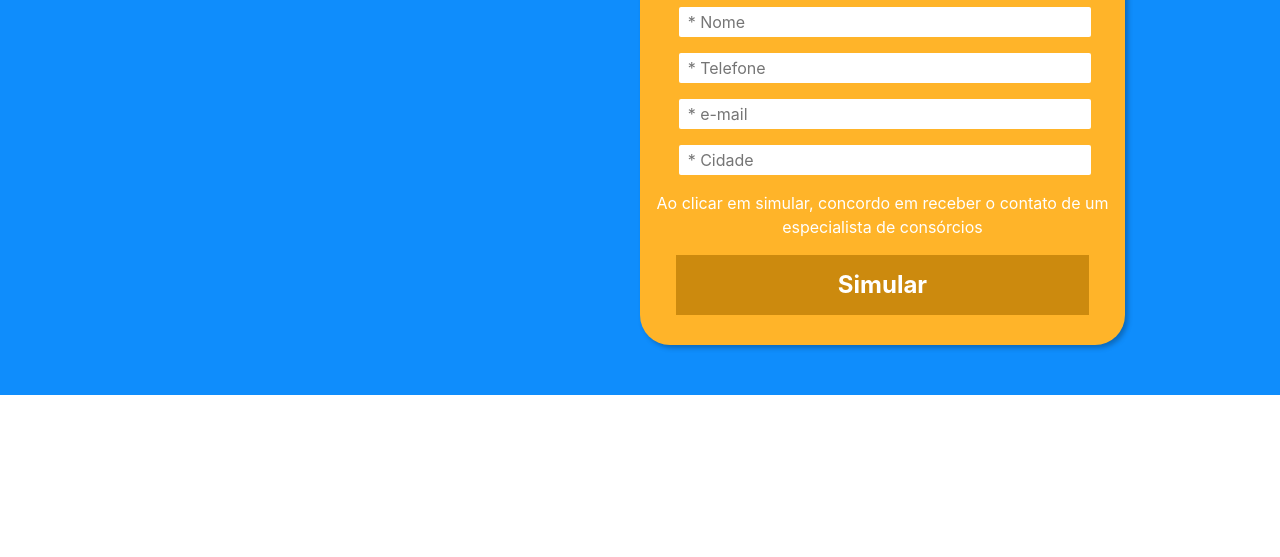
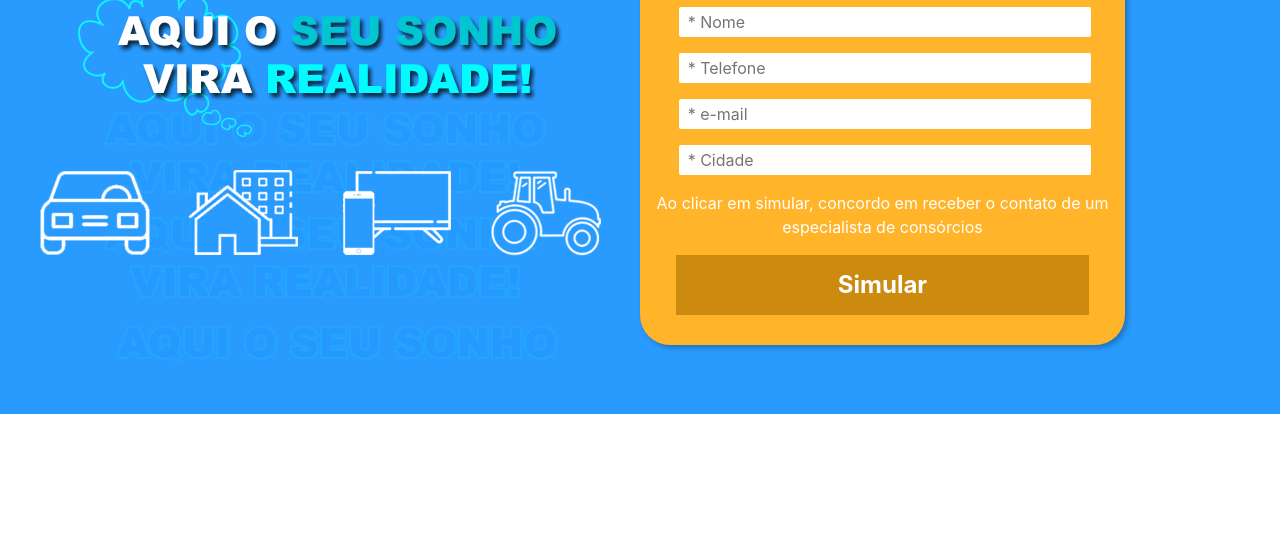
Before and after one commit to RodrigoLodi/projeto-consorcio-final, a plain HTML site: page index.html in a window 1280 px wide. Shown: the part 243-800 px from the top of the page. Drawn offline with nearby package versions, Linux system fonts and the light colour scheme.

Commit message:
main imagem

```diff
--- a/estilo/style.css
+++ b/estilo/style.css
@@ -122,6 +122,33 @@
         background-color: #d18c0c !important;
         border-radius: 0px !important;
     }
+
+    #div-main > img {
+        width: 500px;
+        height: 500px;
+    }
+    #div-main-img-maior {
+        display: none;
+    }
+
+    #div-main-img-menor {
+        display: block;
+    }
+}
+
+@media (min-width: 1250px) {
+    #div-main-img-menor {
+        display: none;
+    }
+
+    #div-main-img-maior {
+        display: block;
+    }
+
+    #div-main > img {
+        width: 600px;
+        height: 500px;
+    }
 }
 
 * {
@@ -236,6 +263,10 @@ header {
 }
 
 #fundo-formulario {
-    background-color: #0f8dfc;
+    background-color: #299bff;
     padding-bottom: 50px;
 }
+
+#div-main {
+    text-align: center;
+}
--- a/index.html
+++ b/index.html
@@ -71,10 +71,11 @@
             </ul>
         </div>
         <div class="row no-gutters" id="fundo-formulario">
-            <div class="col-0 col-sm-0 col-md-4 col-lg-6 col-xl-6">
-
+            <div class="col-0 col-sm-0 col-md-0 col-lg-6 col-xl-6"  id="div-main">
+                <img src="estilo/imagens/main/fundo.png" alt="fundo" id="div-main-img-menor" style="margin: auto;">
+                <img src="estilo/imagens/main/fundo2.png" alt="fundo2" id="div-main-img-maior" style="margin: auto;">
             </div>
-            <div class="col-12 col-sm-12 col-md-8 col-lg-6 col-xl-6" style="text-align: center;">
+            <div class="col-12 col-sm-12 col-md-12 col-lg-6 col-xl-6" style="text-align: center;">
                 <div id="formulario">
                     <h2>Faça sua simulaçao</h2>
                     <form action="" method="get" autocomplete="on">
```
Also changed, not shown: estilo/imagens/main/fundo.png (added), estilo/imagens/main/fundo2.png (added), 1 other file.
